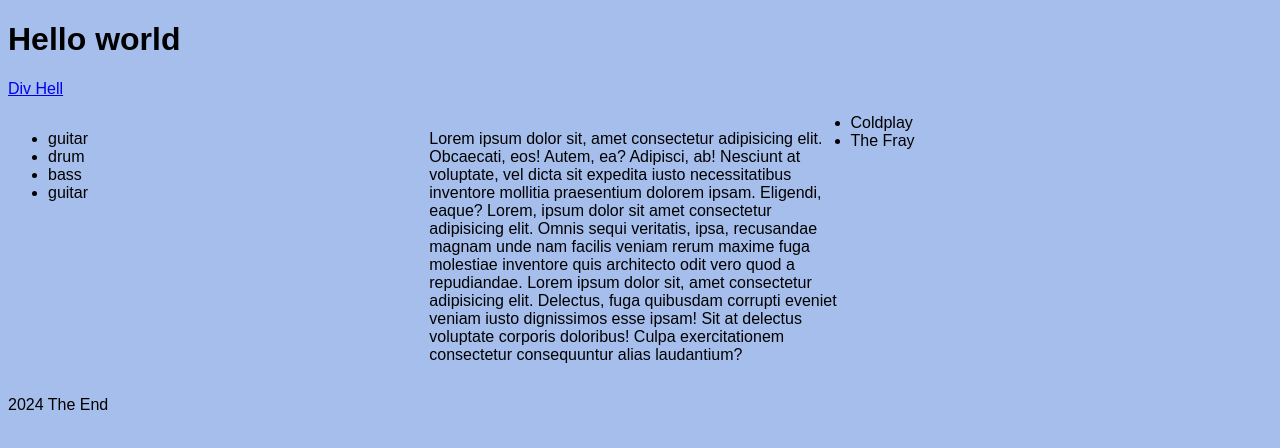
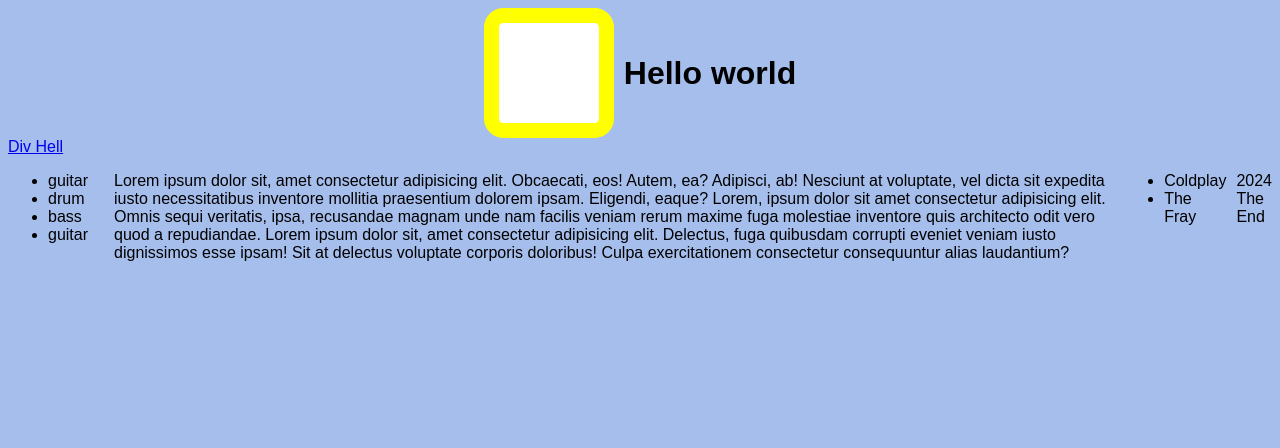
Before and after one commit to tiffanyv185/t1w2-responsiveness, a plain HTML site: page index.html in a window 1280 px wide. Drawn offline with Linux system fonts and the light colour scheme; a web font is replaced by a local one.

Commit message:
added flexbox to main and  header

```diff
--- a/index.html
+++ b/index.html
@@ -5,9 +5,13 @@
     <meta name="viewport" content="width=device-width, initial-scale=1.0">
     <title>Document</title>
     <link rel="stylesheet" href="style.css">
+    <link rel="preconnect" href="https://fonts.googleapis.com">
+<link rel="preconnect" href="https://fonts.gstatic.com" crossorigin>
+<link href="https://fonts.googleapis.com/css2?family=Poetsen+One&display=swap" rel="stylesheet">
 </head>
 <body>
 <header class="row">
+    <div class="logo"></div>
     <h1>Hello world</h1>
 </header>
 <nav>
@@ -22,7 +26,7 @@
             <li>guitar</li>
         </ul>
     </div>
-    <article class="column">
+    <article class="main_paragraph">
         <p>Lorem ipsum dolor sit, amet consectetur adipisicing elit. Obcaecati, eos! Autem, ea? Adipisci, ab! Nesciunt at voluptate, vel dicta sit expedita iusto necessitatibus inventore mollitia praesentium dolorem ipsam. Eligendi, eaque? Lorem, ipsum dolor sit amet consectetur adipisicing elit. Omnis sequi veritatis, ipsa, recusandae magnam unde nam facilis veniam rerum maxime fuga molestiae inventore quis architecto odit vero quod a repudiandae. Lorem ipsum dolor sit, amet consectetur adipisicing elit. Delectus, fuga quibusdam corrupti eveniet veniam iusto dignissimos esse ipsam! Sit at delectus voluptate corporis doloribus! Culpa exercitationem consectetur consequuntur alias laudantium?</p>
     </article>
     <aside class="row">
@@ -31,7 +35,7 @@
             <li>The Fray</li>
         </ul>
     </aside>
-    <footer class="row">
+    <footer>
         <p>2024 The End</p>
     </footer>
 </main>
--- a/style.css
+++ b/style.css
@@ -3,26 +3,66 @@ body {
     font-family: Arial, Helvetica
 }
 
+/* h1 {
+  background-color: white;
+} */
 
-
-/* Create three equal columns that float next to each other */
+/* Create three equal columns that float next to each other
 .column {
     float: left;
     width: 33.33%;
+  } */
+/* for mobile */
+  main {
+    display: flex;
+    flex-direction: column;
+    justify-content: space-around;
+    gap: 10px
   }
 
+  header {
+    display: flex;
+    flex-direction: column;
+    align-items: center;
+
+  }
+
+  .logo {
+    width:100px;
+    height:100px;
+    background-color: white;
+    border-radius: 15%;
+    border: 15px solid yellow
+  }
+
+  /* for desktop */
   @media screen and (min-width: 600px) {
     body {
         background-color: rgb(166, 190, 236);
+        font-family: "Poetsen One", sans-serif;
+        font-weight: 400;
+        font-style: normal;
+      }
+    main {
+      flex-direction: row;
+    }
+      .main_paragraph {
+        padding-left: 1rem;
+      }
+    header {
+      flex-direction: row;
+      justify-content:center;
+      gap: 10px;
+    }
     }
 }
 
   /* Clear floats after the columns */
-  .row:after {
+  /* .row:after {
     content: "";
     display: table;
     clear: both;
-  }
+  } */
 
   /* Responsive layout - makes the three columns stack on top of each other instead of next to each other on smaller screens (600px wide or less) */
   @media screen and (max-width: 600px) {
```
